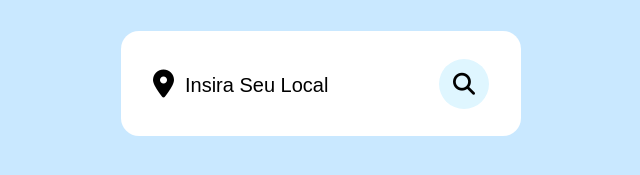
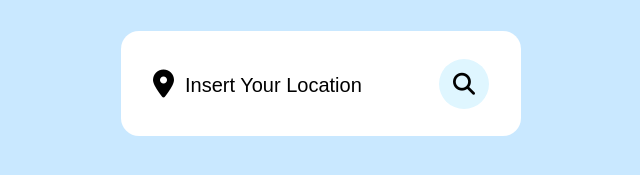
Before and after one commit to CaioDanelli/Weather-APP, a plain HTML site: page index.html in a window 1280 px wide. Shown: the part 317-492 px from the top of the page, 319-959 px from the left. Drawn offline with Linux system fonts and the light colour scheme.

Commit message:
Atualizar o index.html

```diff
--- a/index.html
+++ b/index.html
@@ -17,7 +17,7 @@
     <div class="container">
         <div class="search-box">
             <i class="fa-solid fa-location-dot"></i>
-            <input type="text" placeholder="Insira seu Local">
+            <input type="text" placeholder="Insert Your Location">
             <button class="fa-solid fa-magnifying-glass"></button>
         </div>
 
```
